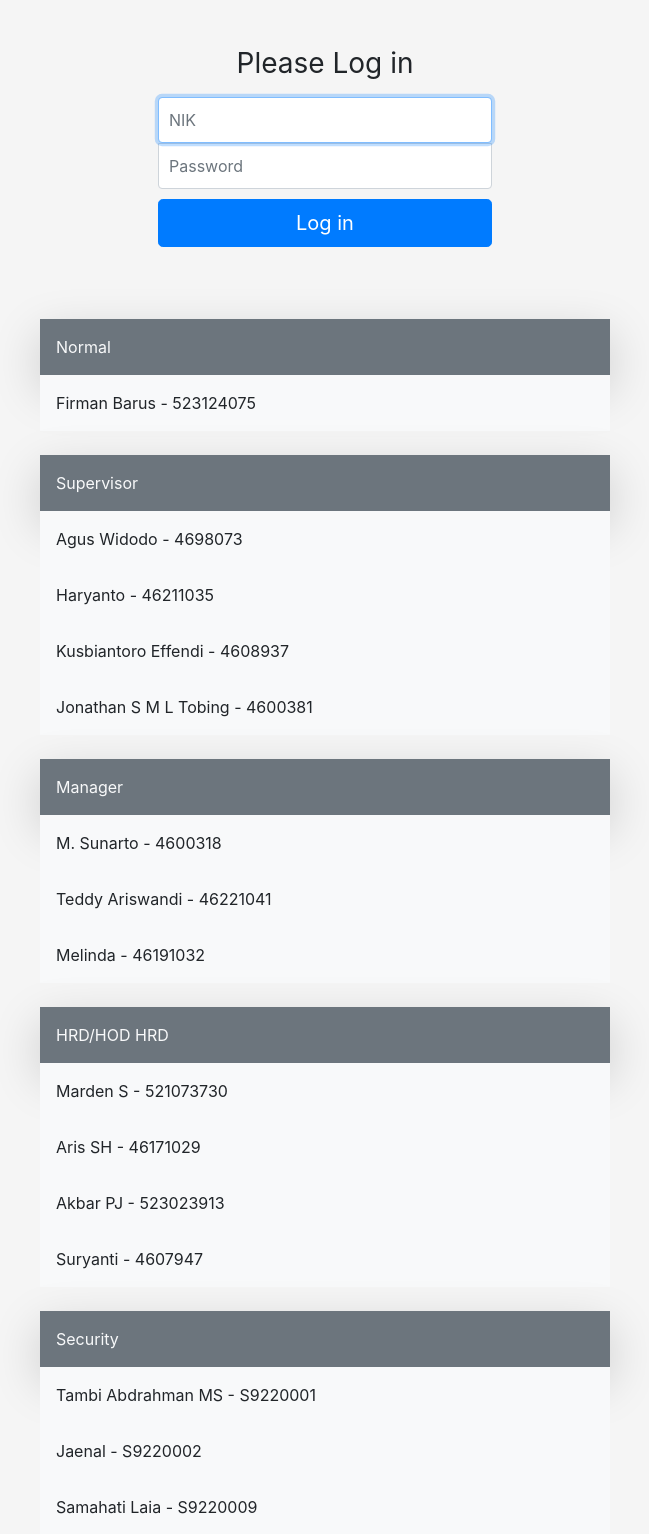
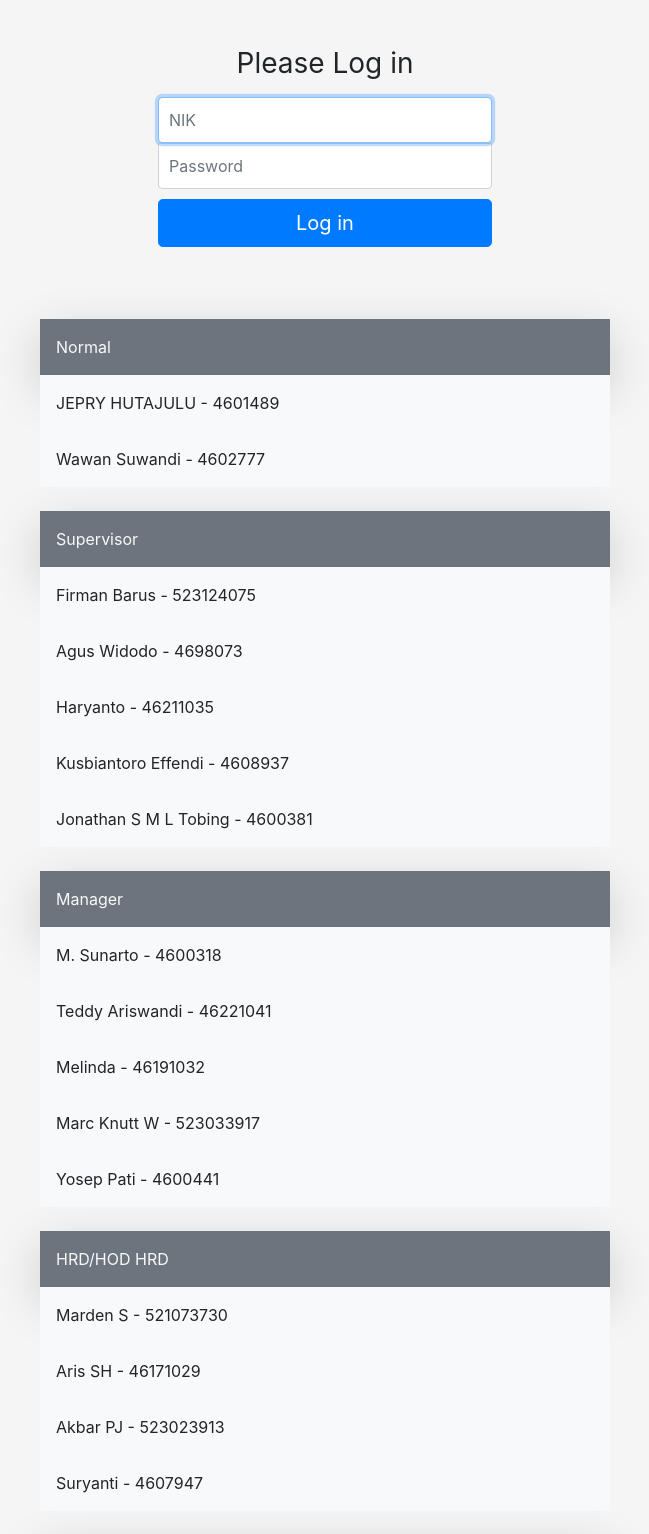
Before and after one commit to asdmaine/v3_gatepass_mtc, a CodeIgniter app: page /database/AuthAdmin/Login in a window 1280 px wide. Shown: the part 41-1575 px from the top of the page, without its empty margins (315-964 px from the left). Run offline with CodeIgniter, Linux system fonts and the light colour scheme.

Commit message:
tambah info login depan

```diff
--- a/application/views/public/Login.php
+++ b/application/views/public/Login.php
@@ -100,9 +100,11 @@
         <div class="row">
             <div class="mx-auto w-50">
                 <div class="shadow-lg p-3 bg-secondary text-light mt-4">Normal</div>
-                <div class="akun shadow-none p-3 bg-light" data-pst="523124075">Firman Barus - 523124075</div>
+                <div class="akun shadow-none p-3 bg-light" data-pst="4601489">JEPRY HUTAJULU - 4601489</div>
+                <div class="akun shadow-none p-3 bg-light" data-pst="4602777">Wawan Suwandi - 4602777</div>
 
                 <div class="shadow-lg p-3 bg-secondary text-light mt-4">Supervisor</div>
+                <div class="akun shadow-none p-3 bg-light" data-pst="523124075">Firman Barus - 523124075</div>
                 <div class="akun shadow-none p-3 bg-light"  data-pst="4698073">Agus Widodo - 4698073</div>
                 <div class="akun shadow-none p-3 bg-light"  data-pst="46211035">Haryanto - 46211035</div>
                 <div class="akun shadow-none p-3 bg-light"  data-pst="4608937">Kusbiantoro Effendi - 4608937</div>
@@ -112,6 +114,9 @@
                 <div class="akun shadow-none p-3 bg-light"  data-pst="4600318">M. Sunarto - 4600318</div>
                 <div class="akun shadow-none p-3 bg-light"  data-pst="46221041">Teddy Ariswandi - 46221041</div>
                 <div class="akun shadow-none p-3 bg-light"  data-pst="46191032">Melinda - 46191032</div>
+                <div class="akun shadow-none p-3 bg-light"  data-pst="523033917">Marc Knutt W - 523033917</div>
+                <div class="akun shadow-none p-3 bg-light"  data-pst="4600441">Yosep Pati - 4600441</div>
+
 
                 <div class="shadow-lg p-3 bg-secondary text-light mt-4">HRD/HOD HRD</div>
                 <div class="akun shadow-none p-3 bg-light"  data-pst="521073730">Marden S - 521073730</div>
```
